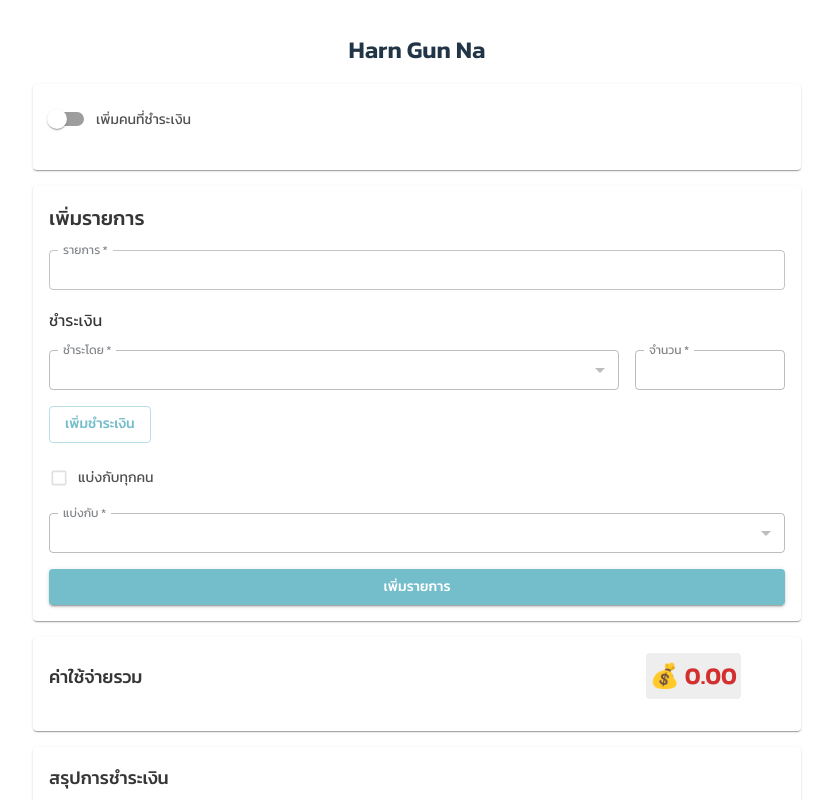
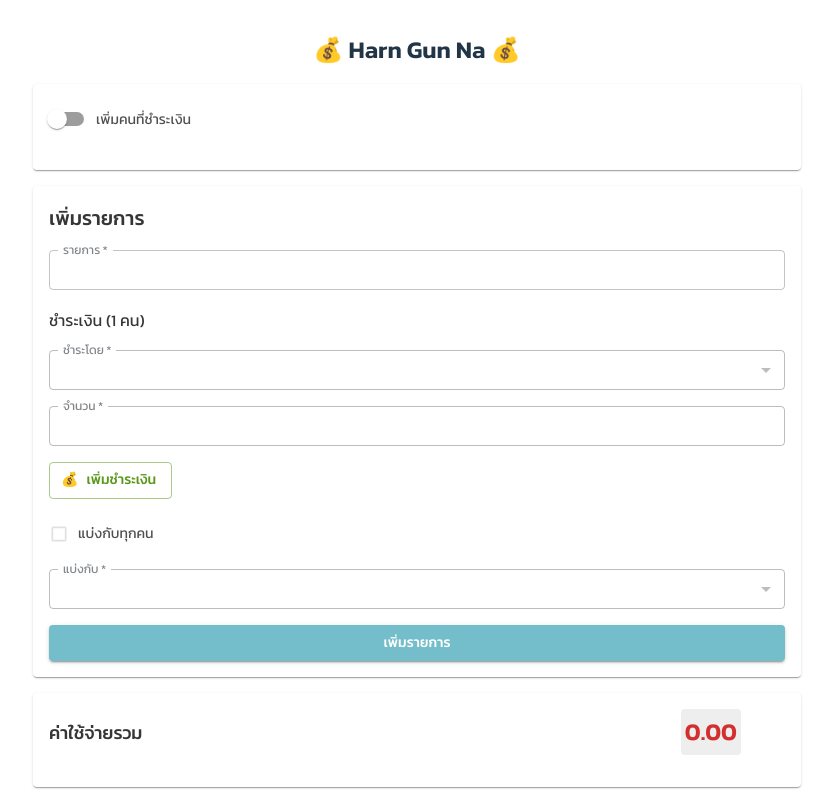
Before and after one commit to jiraporn404/harn-gun-na, a React (Vite) app: page /harngunna in a window 1280 px wide. Shown: the top 800 px of the page, without its empty margins (223-1056 px from the left). Built offline with nearby package versions, Linux system fonts and the light colour scheme; some icons are missing.

Commit message:
improve ui

```diff
--- a/package.json
+++ b/package.json
@@ -1,7 +1,7 @@
 {
   "name": "harn-gun-na",
   "private": true,
-  "version": "1.0.1",
+  "version": "1.0.2",
   "type": "module",
   "scripts": {
     "dev": "vite",
--- a/src/routes/harngunna.tsx
+++ b/src/routes/harngunna.tsx
@@ -23,6 +23,7 @@ import {
   Alert,
   Tooltip,
   Switch,
+  Divider,
 } from "@mui/material";
 import { Expense, useExpenses } from "../hooks/useExpenses";
 import { useState, useRef } from "react";
@@ -287,7 +288,7 @@ function RouteComponent() {
         fontSize={24}
         fontWeight={600}
       >
-        Harn Gun Na
+        💰 Harn Gun Na 💰
       </Typography>
       <Paper sx={{ p: 2 }}>
         <form onSubmit={handleAddPerson}>
@@ -381,12 +382,12 @@ function RouteComponent() {
             />
 
             <Typography component={"span"} variant="subtitle1">
-              ชำระเงิน
+              ชำระเงิน {payments.length > 0 ? `(${payments.length} คน)` : ""}
             </Typography>
             {payments.map((payment, index) => (
               <Stack
                 key={index}
-                direction={isSmallScreen ? "column" : "row"}
+                // direction={isSmallScreen ? "column" : "row"}
                 alignItems="center"
                 width={1}
               >
@@ -433,6 +434,12 @@ function RouteComponent() {
                     ))}
                   </Select>
                 </FormControl>
+                <Stack
+                  direction={"row"}
+                  alignItems={"center"}
+                  justifyContent={"space-between"}
+                  width={1}
+                >
                   <TextField
                     label="จำนวน"
                     type="number"
@@ -441,8 +448,9 @@ function RouteComponent() {
                       handlePaymentChange(index, "amount", e.target.value)
                     }
                     required
-                  sx={{ width: isSmallScreen ? "100%" : "150px" }}
+                    // sx={{ width: isSmallScreen ? "100%" : "150px" }}
                     disabled={people.length === 0 || payment.payerId === ""}
+                    fullWidth
                   />
                   {payments.length > 1 && (
                     <IconButton
@@ -453,12 +461,16 @@ function RouteComponent() {
                     </IconButton>
                   )}
                 </Stack>
+                {index < payments.length - 1 && <Divider sx={{ width: 1 }} />}
+              </Stack>
             ))}
             <Button
               type="button"
               variant="outlined"
               onClick={handleAddPayment}
               sx={{ alignSelf: "flex-start" }}
+              color="success"
+              startIcon={"💰"}
             >
               เพิ่มชำระเงิน
             </Button>
@@ -588,7 +600,6 @@ function RouteComponent() {
               borderRadius: 1,
             }}
           >
-            💰{" "}
             {totalExpenses.toLocaleString(undefined, {
               minimumFractionDigits: 2,
               maximumFractionDigits: 2,
@@ -597,7 +608,7 @@ function RouteComponent() {
           <Tooltip title="บันทึกเป็นรูปภาพ">
             <IconButton
               onClick={handleSaveExpenseImage}
-              color="primary"
+              color="inherit"
               sx={{
                 opacity: 0.7,
                 "&:hover": {
@@ -606,7 +617,7 @@ function RouteComponent() {
               }}
               data-html2canvas-ignore="true"
             >
-              <SaveAltIcon />
+              <SaveAltIcon fontSize="small" />
             </IconButton>
           </Tooltip>
         </Stack>
@@ -748,7 +759,7 @@ function RouteComponent() {
           <Tooltip title="บันทึกเป็นรูปภาพ">
             <IconButton
               onClick={handleSaveTransactionImage}
-              color="primary"
+              color="inherit"
               sx={{
                 opacity: 0.7,
                 "&:hover": {
@@ -757,7 +768,7 @@ function RouteComponent() {
               }}
               data-html2canvas-ignore="true"
             >
-              <SaveAltIcon />
+              <SaveAltIcon fontSize="small" />
             </IconButton>
           </Tooltip>
         </Stack>
@@ -820,7 +831,7 @@ function RouteComponent() {
           <Tooltip title="บันทึกเป็นรูปภาพ">
             <IconButton
               onClick={handleSaveBalanceImage}
-              color="primary"
+              color="inherit"
               sx={{
                 opacity: 0.7,
                 "&:hover": {
@@ -829,7 +840,7 @@ function RouteComponent() {
               }}
               data-html2canvas-ignore="true"
             >
-              <SaveAltIcon />
+              <SaveAltIcon fontSize="small" />
             </IconButton>
           </Tooltip>
         </Stack>
```
Lines whose indentation alone changed are shown as unchanged.
